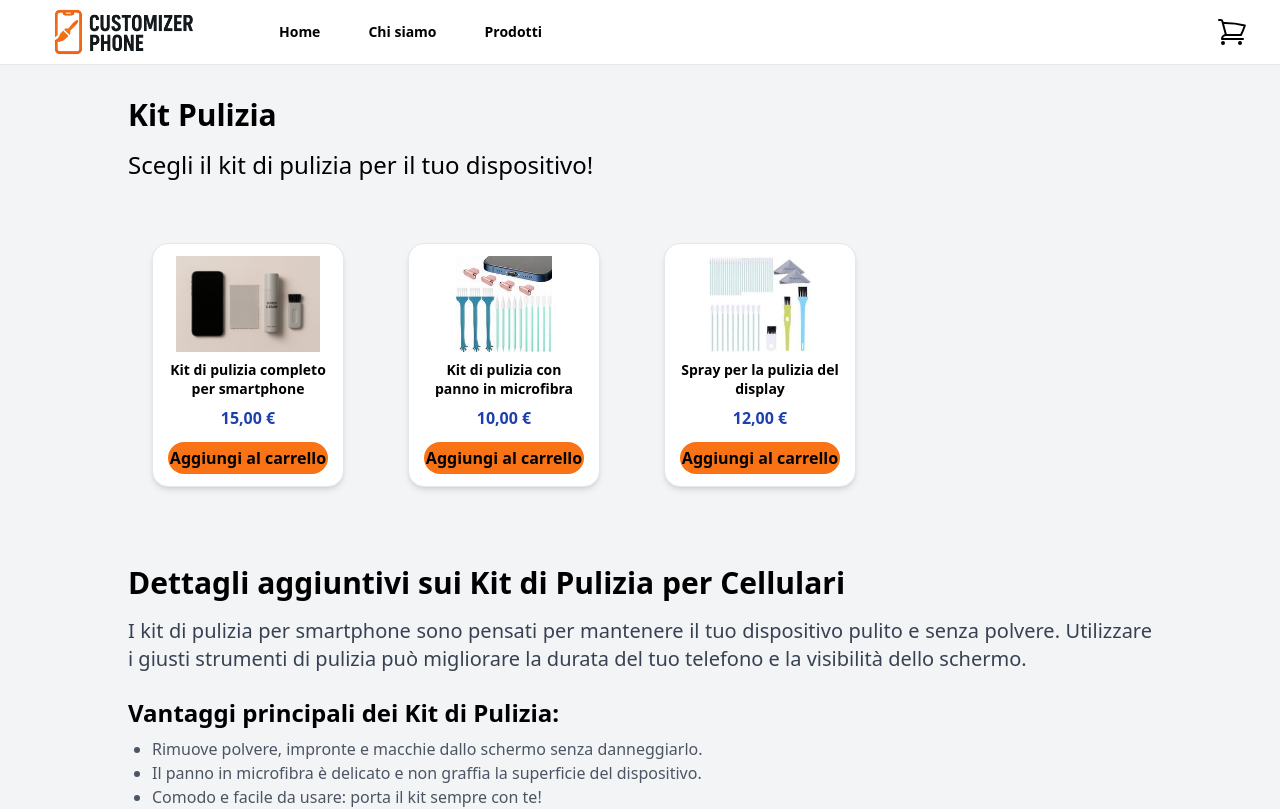
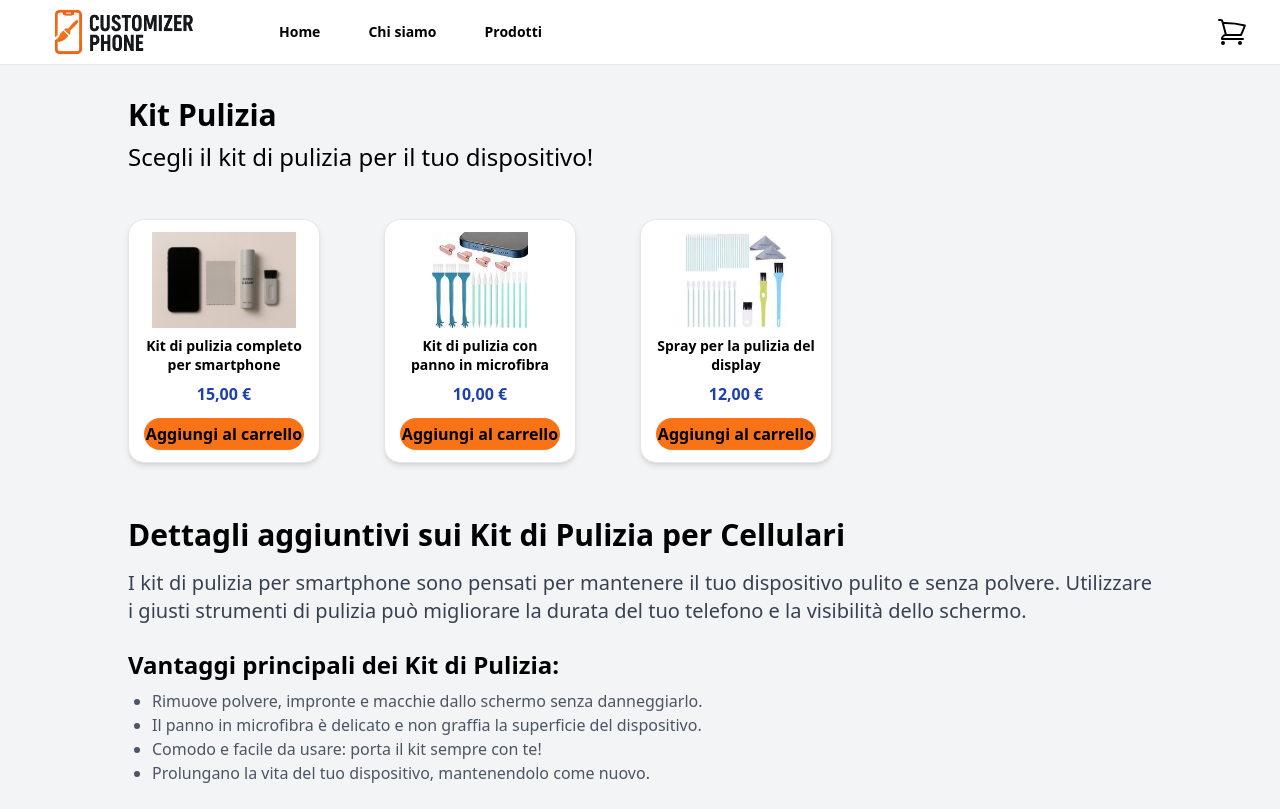
Before and after one commit to rubencommisso/mia_tech_progetto_finale, a React (Vite) app: page /kit-pulizia in a window 1280 px wide. Shown: the top 809 px of the page. Built offline with nearby package versions, Linux system fonts and the light colour scheme.

Commit message:
Modifiche pagin KitPulizia.jsx

```diff
--- a/src/pages/KitPulizia.jsx
+++ b/src/pages/KitPulizia.jsx
@@ -121,16 +121,16 @@ const KitPulizia = () => {
   return (
     <div className="bg-gray-100 p-10 md:p-6 flex justify-start items-start">
       <div className="max-w-5xl mx-auto flex flex-col justify-center">
-        <h1 className="text-3xl text-start md:mt-2 md:mb-2 font-bold">Kit Pulizia</h1>
-        <h2 className="text-2xl font-normal text-start mt-2 md:mb-2">
+        <h1 className="text-3xl text-start md:mt-2 md:mb-0 font-bold">Kit Pulizia</h1>
+        <h2 className="text-2xl font-normal text-start mt-2 md:mb-0">
           Scegli il kit di pulizia per il tuo dispositivo!
         </h2>
 
-        <div className="grid grid-cols-1 max-w-3xl justify-items-start mt-4 sm:grid-cols-2 md:grid-cols-3 lg:grid-cols-3">
+        <div className="grid grid-cols-1 max-w-3xl justify-items-start mt-2 sm:grid-cols-2 md:grid-cols-3 lg:grid-cols-3">
           {CardProduct.map((product) => (
             <div
               key={product.id}
-              className="flex flex-col justify-center items-center p-4 sm:w-48 md:w-60 md:h-80 md:p-0 md:mb-6"
+              className="flex flex-col justify-center items-start md:items-start sm:items-start p-2 sm:w-48 md:w-60 md:h-80 md:p-0 md:mb-2"
             >
               <Card
                 id={product.id}
@@ -152,7 +152,7 @@ const KitPulizia = () => {
 
         {/* Sezione dettagli aggiuntivi */}
         <div>
-          <h2 className="text-3xl text-start font-semibold mb-2 mt-4">
+          <h2 className="text-3xl text-start font-semibold mb-2 mt-2">
             Dettagli aggiuntivi sui Kit di Pulizia per Cellulari
           </h2>
           <p className="text-gray-700 text-justify text-xl mt-4">
```
